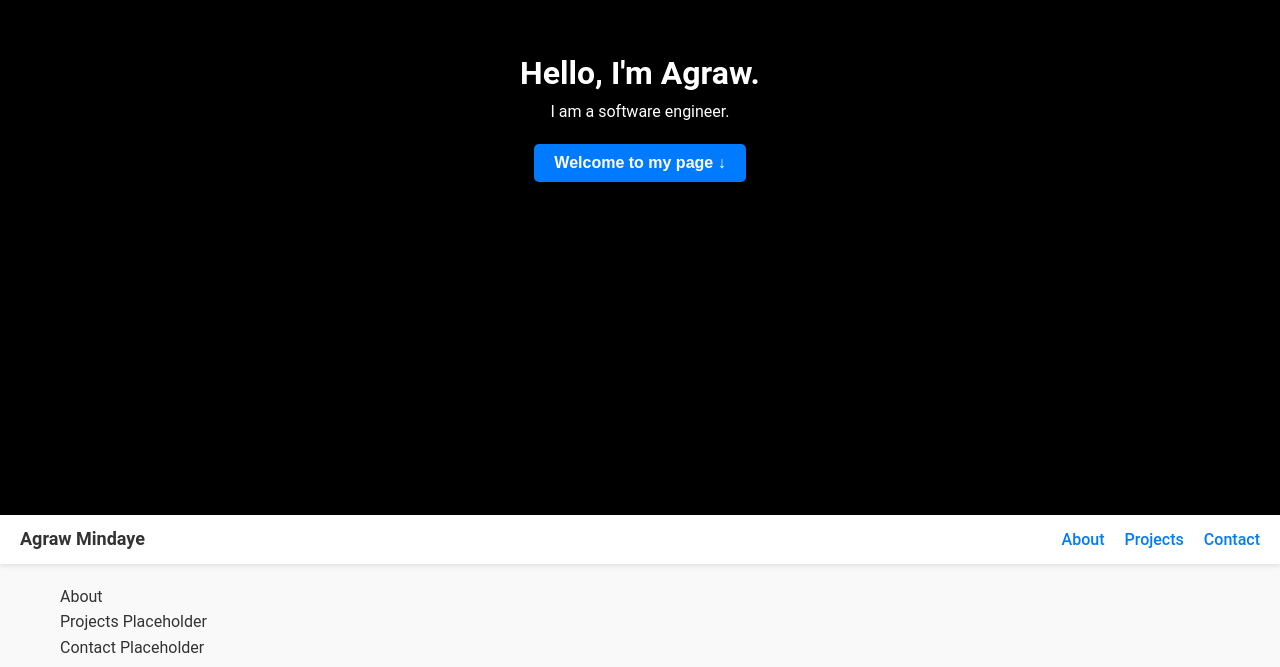
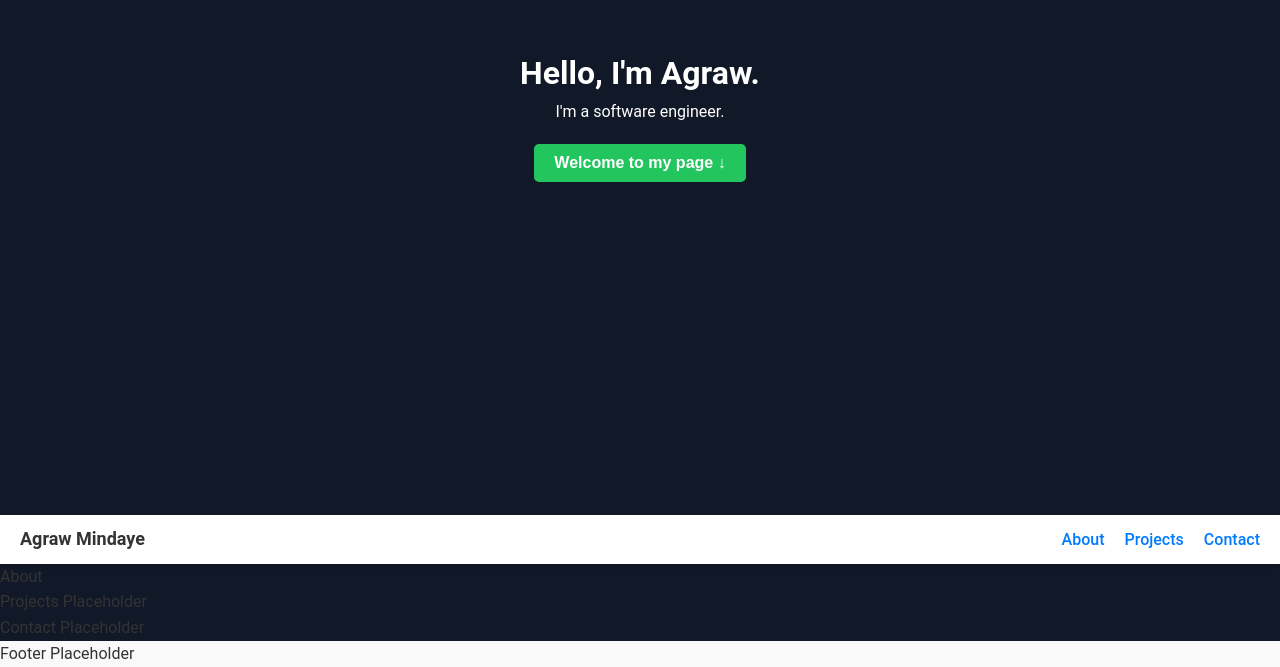
Before and after one commit to Agraw-Mindaye/Portfolio, a React (Create React App) app: page / in a window 1280 px wide. Shown: the part 285-952 px from the top of the page. Built offline with nearby package versions, Linux system fonts and the light colour scheme.

Commit message:
added new styling for the main app container including color schemes and hero introduction functionality

```diff
--- a/src/App.tsx
+++ b/src/App.tsx
@@ -1,3 +1,5 @@
+// Main application container
+
 import Navbar from "./components/Navbar";
 import About from "./components/About";
 import Projects from "./components/Projects";
@@ -13,7 +15,7 @@ const heroSectionStyle: CSSProperties = {
   justifyContent: "center",
   height: "100vh",
   textAlign: "center",
-  backgroundColor: "#000",
+  backgroundColor: "#111827",
   color: "#333",
   padding: "20px",
 };
@@ -24,16 +26,14 @@ const buttonStyle: CSSProperties = {
   fontSize: "16px",
   fontWeight: "bold",
   color: "#fff",
-  backgroundColor: "#007BFF",
+  backgroundColor: "#22c55e",
   border: "none",
   borderRadius: "5px",
   cursor: "pointer",
 };
 
 const contentContainerStyle: CSSProperties = {
-  margin: "0 auto",
-  maxWidth: "1200px",
-  padding: "20px",
+  backgroundColor: '#111827'
 };
 
 
@@ -55,13 +55,13 @@ export default function App() {
       {/* Hero Section */}
       <header style={heroSectionStyle}>
         <h1 style={{color: 'white'}}>Hello, I'm Agraw.</h1>
-        <p style={{color: 'white'}}>I am a software engineer.</p>
+        <p style={{color: 'white'}}>I'm a software engineer.</p>
         <button onClick={scrollToContent} style={buttonStyle}>
           Welcome to my page ↓
         </button>
       </header>
 
-      {/* Sticky Navbar */}
+      {/* Navbar */}
       <Navbar />
 
       {/* Content Sections */}
```
